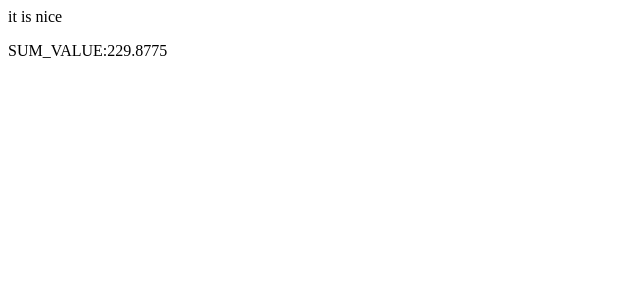
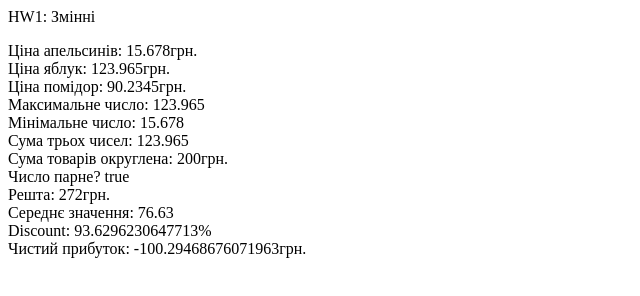
Before and after one commit to oliprogramista/cursor-tasks, a plain HTML site: page homework1/index.html in a window 1280 px wide. Shown: the whole page, without its empty margins (0-640 px from the left). Drawn offline with Linux system fonts and the light colour scheme.

Commit message:
homework 1

```diff
--- a/homework1/index.html
+++ b/homework1/index.html
@@ -1,10 +1,11 @@
 <DOCTYPE html>
     <html>
         <head>
-            <title>Oli</title>
+            <meta charset=utf-8>
+            <title>Homework1</title>
         </head>
         <body>
-            <p>it is nice</p>
+            <p>HW1: Змінні </p>
             <script src="./js/script.js"> </script>
         </body>
     </html>
--- a/homework1/js/script.js
+++ b/homework1/js/script.js
@@ -1,13 +1,16 @@
 let priceOrange = 15.678;
+document.writeln("Ціна апельсинів: " + priceOrange + "грн." + "<br/>");
 let priceApple = 123.965;
+document.writeln("Ціна яблук: " + priceApple + "грн." + "<br/>");
 let priceTomato = 90.2345;
+document.writeln("Ціна помідор: " + priceTomato + "грн." + "<br/>");
 
 const MAX_VALUE = Math.max(priceApple, priceOrange, priceTomato);
+document.writeln("Максимальне число: " + MAX_VALUE + "<br/>");
 const MIN_VALUE = Math.min(priceApple, priceOrange, priceTomato);
+document.writeln("Мінімальне число: " + MIN_VALUE + "<br/>");
 const SUM_VALUE = [priceApple + priceOrange + priceTomato];
-
-console.log(SUM_VALUE);
-document.writeln("SUM_VALUE:" + SUM_VALUE);
+document.writeln("Сума трьох чисел: " + MAX_VALUE + "<br/>");
 
 let priceOrangeFloor = Math.floor(priceOrange);
 let priceAppleFloor = Math.floor (priceApple);
@@ -15,26 +18,30 @@ let priceTomatoFloor = Math.floor (priceTomato);
 
 const SUM_VALUE_ROUND = [priceAppleFloor + priceOrangeFloor + priceTomatoFloor];
 const SUM_VALUE_ROUND_HUNDRED = Math.round ([SUM_VALUE_ROUND] /100) * 100;
-
+document.writeln("Сума товарів округлена: " + SUM_VALUE_ROUND_HUNDRED + "грн." + "<br/>");
 console.log(SUM_VALUE_ROUND);
 console.log(SUM_VALUE_ROUND_HUNDRED);
 
 let isEven = [SUM_VALUE_ROUND % 2] == 0;
 if (isEven) {
-    console.log("even");
+    console.log("yes");
 } else {
-    console.log("odd");
+    console.log("no");
 }
-
+document.writeln("Число парне? " + isEven + "<br/>");
 let change500 = [500 - SUM_VALUE_ROUND];
 console.log(change500)
+document.writeln("Решта: " + change500 + "грн." + "<br/>");
 
 const mediumPrice = [(priceApple + priceOrange + priceTomato) / 3];
-console.log(mediumPrice);
-const mediumPrice1 = Math.round([mediumPrice] / 0.01) * 0.01;
-console.log (mediumPrice1);
-
-const discount = [SUM_VALUE * Math.random()];
+const mediumPriceRound = Math.round([mediumPrice] / 0.01) * 0.01;
+console.log(mediumPriceRound);
+document.writeln("Середнє значення: " + mediumPriceRound + "<br/>")
+const DISCOUNT_PERCENTAGE = Math.random();
+const discount = [SUM_VALUE * DISCOUNT_PERCENTAGE];
 console.log (discount);
+document.writeln("Discount: " + [DISCOUNT_PERCENTAGE * 100] + "% " + "<br/>");
 const finalPrice = Math.round([SUM_VALUE - discount] / 0.01) * 0.01;
 console.log(finalPrice);
+const INCOME = (SUM_VALUE - (SUM_VALUE/2)) - discount;
+document.writeln("Чистий прибуток: " + INCOME + "грн." + "<br/>")
```
